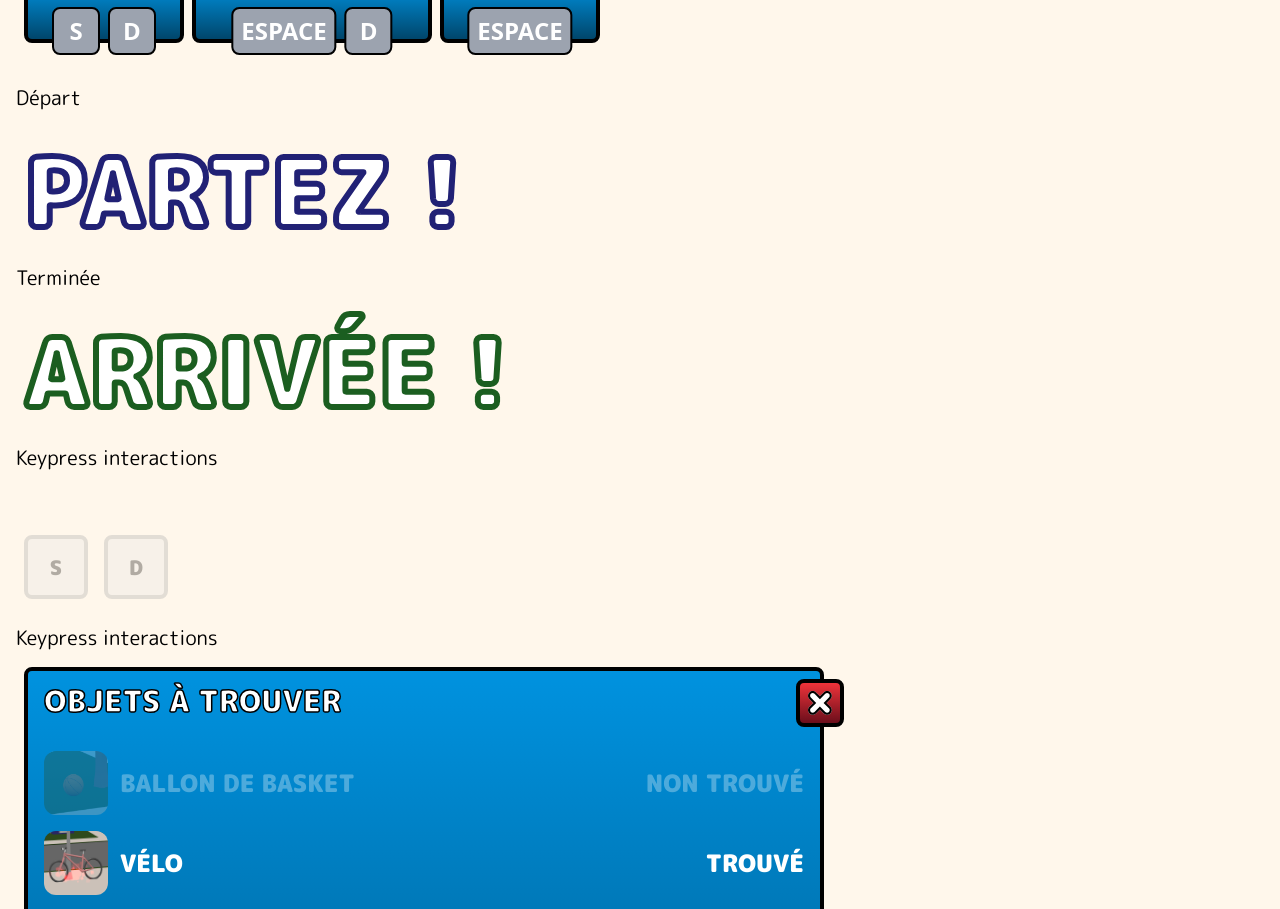
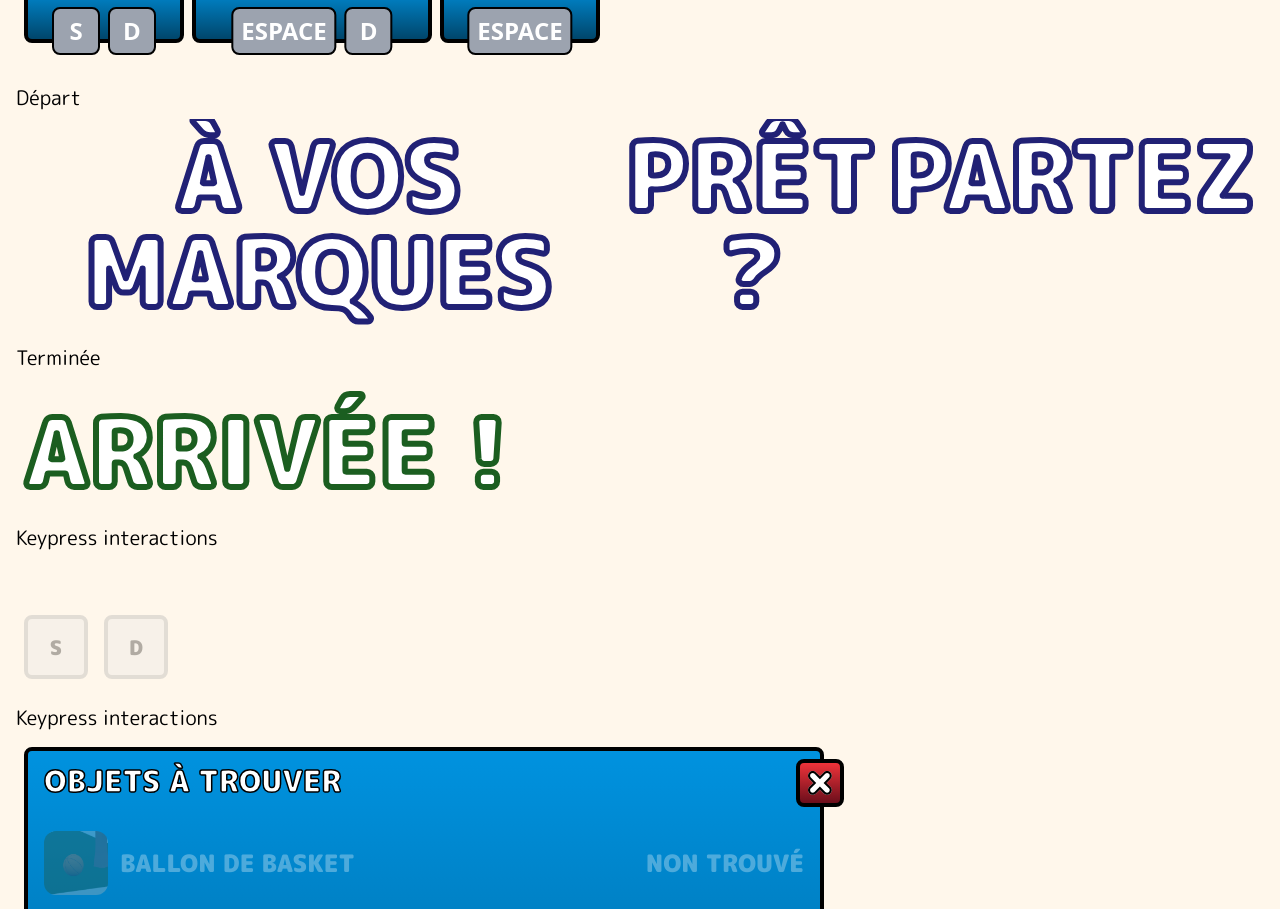
Before and after one commit to Golden-Legends/golden-legends, a Vue app: page /#/sandbox in a window 1280 px wide. Shown: the part 2101-3010 px from the top of the page. Built offline with nearby package versions, Linux system fonts and the light colour scheme; what @babylonjs/core would draw is missing.

Commit message:
feat: add RDSText component

```diff
--- a/src/pages/SandboxPage.vue
+++ b/src/pages/SandboxPage.vue
@@ -11,13 +11,12 @@ import ResultsContent, {
   Result,
 } from "@/components/gui/results/ResultsContent.vue";
 import CommandContainer from "@/components/gui/commands/CommandContainer.vue";
-import ReadySteadyGo from "@/components/gui/running/ReadySteadyGo.vue";
+import RDSText from "@/components/gui/running/RDSText.vue";
 import KeyPressInteraction from "@/components/gui/KeyPressInteraction.vue";
 import Finish from "@/components/gui/running/Finish.vue";
 import FoundObjectsContainer, {
   TBF_OBJECT,
 } from "@/components/gui/foundobjects/FoundObjectsContainer.vue";
-import { ref } from "vue";
 import SoundButton from "@/components/SoundButton.vue";
 
 const longDialogText =
@@ -139,7 +138,9 @@ const objects = [
         <CommandContainer class="mb-4" name="ACTION" :keys="['espace']" />
       </SandboxContainer>
       <SandboxContainer name="Départ">
-        <ReadySteadyGo class="mt-4" />
+        <RDSText text="À vos marques" />
+        <RDSText text="Prêt ?" />
+        <RDSText text="Partez" />
       </SandboxContainer>
       <SandboxContainer name="Terminée">
         <Finish class="mt-4" />
```
